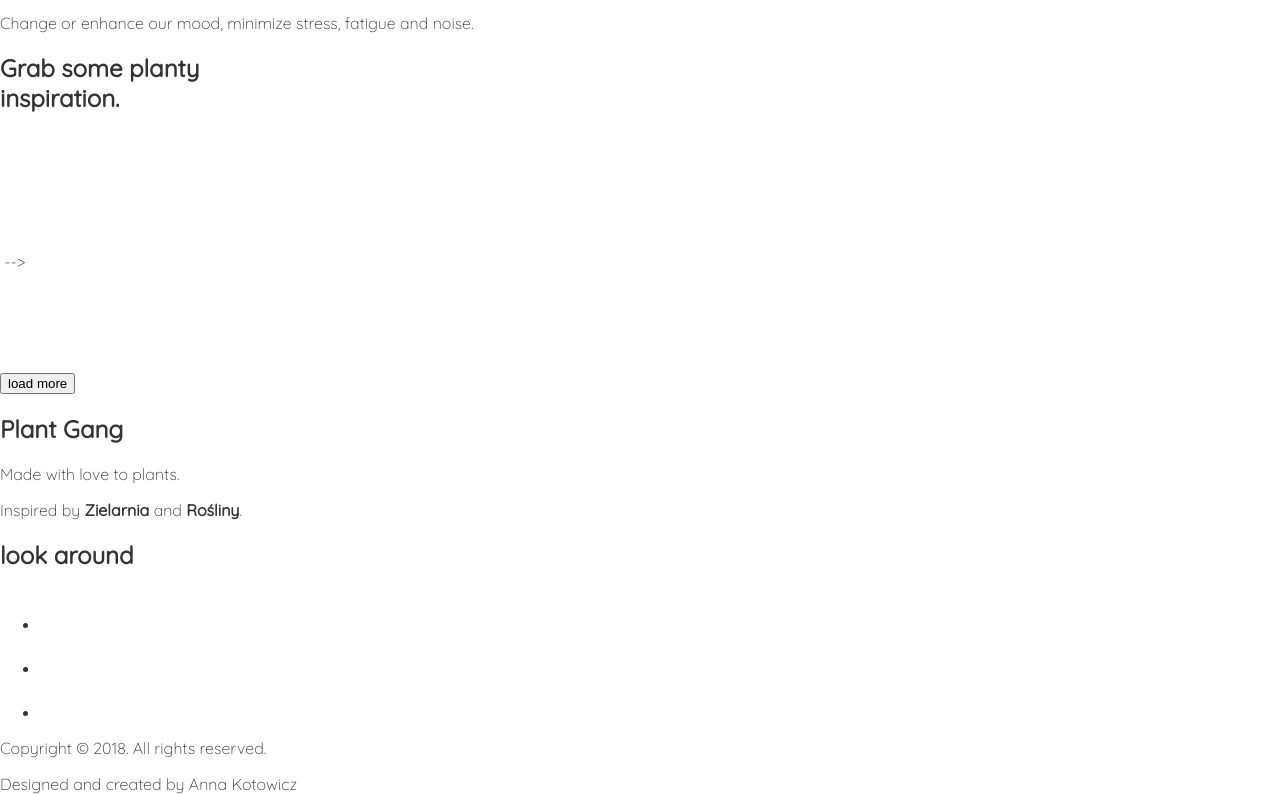
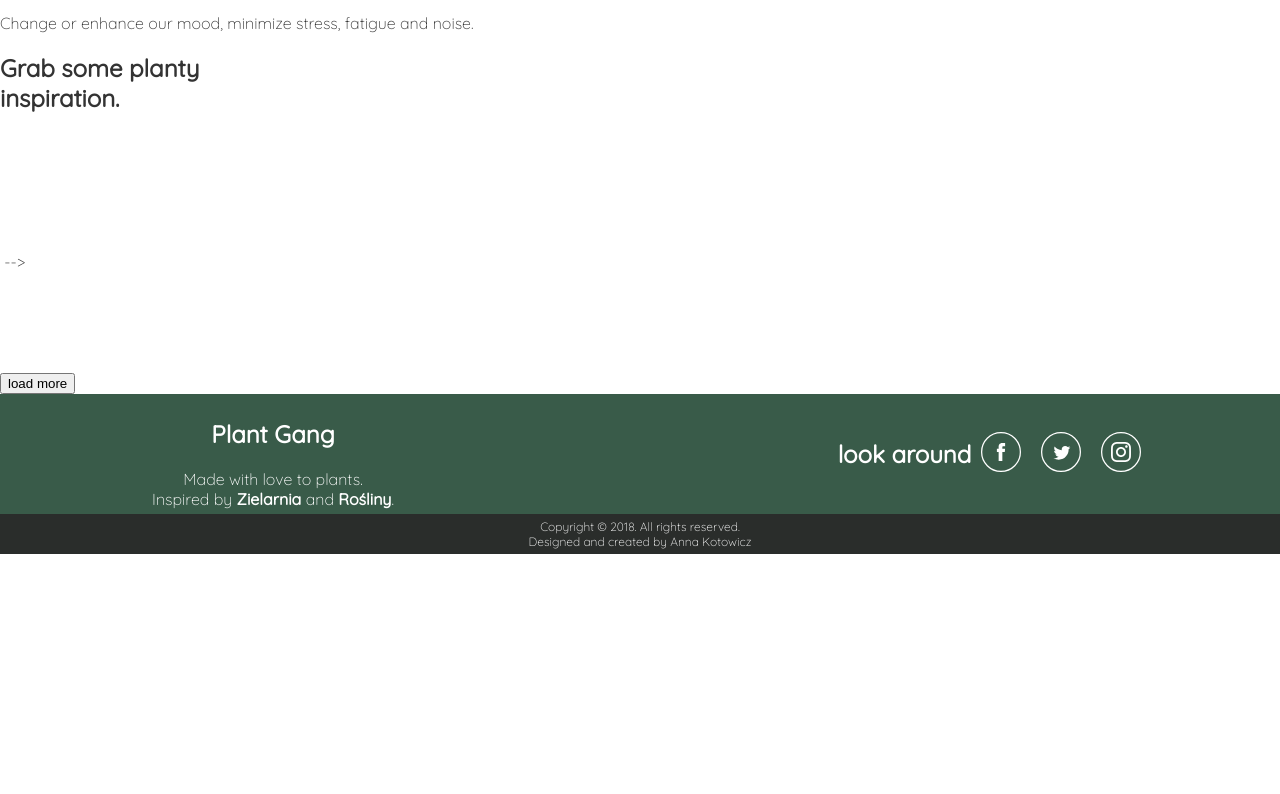
Before and after one commit to kodowicz/fullPage, a plain HTML site: page index.html in a window 1280 px wide. Shown: the part 1763-2557 px from the top of the page. After the commit the page ends 2317 px from the top, so only its background shows below. Drawn offline with nearby package versions, Linux system fonts and the light colour scheme; files that its build step writes are made by us from their sources.

Commit message:
added styles for footer

```diff
--- a/styles/style.sass
+++ b/styles/style.sass
@@ -1,6 +1,9 @@
 $white-bg: rgb(250,250,250)
 $dark-color: #333333
 $light-green: hsl(149, 89%, 89%)
+
+$footer-green: hsl(148, 23%, 29%)
+$footer-gray: hsl(140, 3%, 17%)
 
 html
   font-size: 62.5%
@@ -232,3 +235,97 @@ body
 .plant-team__text-content
   width: 70%
   text-align: justify
+
+/*          footer          */
+.site-footer
+  position: relative
+  width: 100%
+  color: white
+
+.main-footer
+  background: $footer-green
+  width: 100%
+  height: 30vh
+  display: flex
+  flex-direction: column
+  justify-content: center
+  position: relative
+
+.main-footer__mention
+  width: 100%
+  height: auto
+  display: flex
+  justify-content: center
+  align-items: center
+  flex-direction: column
+
+.mention-paragraf
+  margin: 0
+  font-weight: 300
+  font-size: 16px
+
+.mention-paragraf__link
+  text-decoration: none
+  color: white
+  font-weight: 500
+
+.main-footer__social
+  width: 100%
+  height: auto
+
+.title--right
+  display: none
+
+.social-list
+  margin: 30px 0 0 0
+  padding: 0
+  display: flex
+  justify-content: center
+  align-items: center
+
+.social-icon
+  list-style: none
+  margin: 0px 8px
+
+.sub-footer
+  background: $footer-gray
+  padding: 10px
+
+.sub-footer__rights, .sub-footer__author
+  margin: 0
+  text-align: center
+  font-size: 12px
+  font-weight: 300
+
+
+@media (min-width: 600px)
+  .main-footer
+    height: 120px
+    flex-direction: row
+    justify-content: space-between
+
+  .main-footer__mention
+    width: calc(20vw + 290px)
+    position: relative
+
+  .mention-paragraf
+    font-size: 16px
+
+  .main-footer__social
+    width: calc(20vw + 315px)
+    position: relative
+    display: flex
+    align-items: center
+    justify-content: center
+
+  .title--right
+    display: block
+
+  .social-list
+    margin: 0
+
+  .social-icon
+    margin: 10px
+
+  .sub-footer
+    padding: 5px
```
Also changed, not shown: styles/style.min.css.
